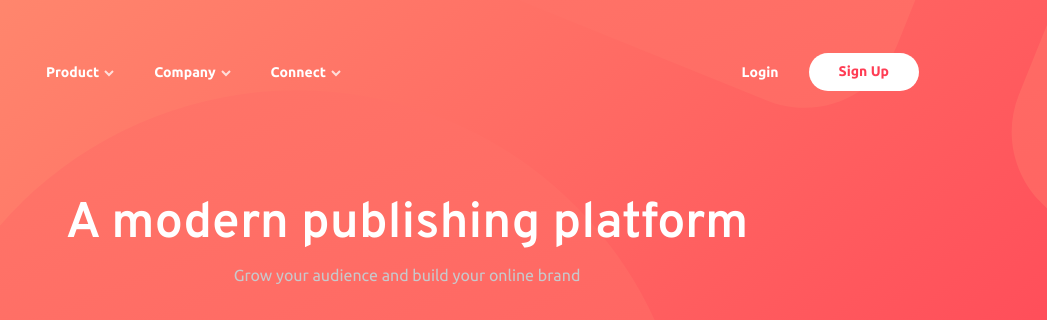
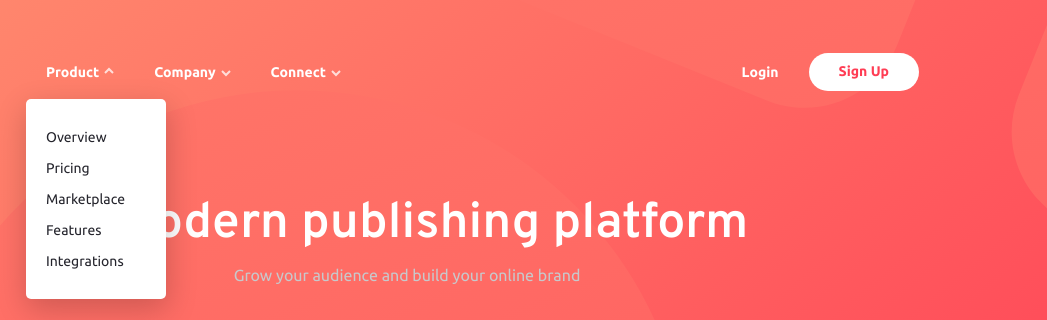
Before and after one commit to cloviswrodrigues/blogr_landing_page, a website: page frontend/index.html in a window 1280 px wide. Both pictures are taken after a click on the link "Product". Shown: the top 320 px of the page, 233-1280 px from the left. Drawn offline with Linux system fonts and the light colour scheme.

Commit message:
added submenu logic

```diff
--- a/frontend/index.html
+++ b/frontend/index.html
@@ -24,7 +24,7 @@
       <nav class="header__nav">
         <div class="header__menu">
           <div class="header__menu-item">
-            <a href="#" class="header__dropdown">Product</a>
+            <a href="#" class="header__dropdown js-dropdown">Product</a>
             <ul class="header__submenu">
               <li><a href="#">Overview</a></li>
               <li><a href="#">Pricing</a></li>
@@ -34,7 +34,7 @@
             </ul>
           </div>
           <div class="header__menu-item">
-            <a href="#" class="header__dropdown">Company</a>
+            <a href="#" class="header__dropdown js-dropdown">Company</a>
             <ul class="header__submenu">
               <li><a href="#">About</a></li>
               <li><a href="#">Team</a></li>
@@ -43,7 +43,7 @@
             </ul>
           </div>
           <div class="header__menu-item">
-            <a href="#" class="header__dropdown">Connect</a>
+            <a href="#" class="header__dropdown js-dropdown">Connect</a>
             <ul class="header__submenu">
               <li><a href="#">Contact</a></li>
               <li><a href="#">Newsletter</a></li>
@@ -162,5 +162,6 @@
       Coded by <a href="#">Clóvis Rodrigues</a>.
     </div>
   </footer>
+  <script src="./scripts/main.js"></script>
 </body>
 </html>
--- /dev/null
+++ b/frontend/scripts/main.js
@@ -0,0 +1,33 @@
+const menuItem = document.querySelectorAll('.js-dropdown');
+
+console.log('menu:', menuItem);
+
+function showSubMenu(e) {
+    hiddenAllSubMenu();
+
+    let dropDown = e.target;
+    let subMenu = e.target.nextElementSibling;
+    dropDown.classList.add('dropdown-active');
+    subMenu.classList.add('opacity', 'js-submenu-activate');
+}
+
+function hiddenAllSubMenu(){
+    menuItem.forEach((elem) => {
+        let dropDown = elem;
+        let subMenu = elem.nextElementSibling;
+        dropDown.classList.remove('dropdown-active')
+        subMenu.classList.remove('opacity','js-submenu-activate');
+    })
+}
+
+menuItem.forEach((e) => {
+    e.addEventListener('click', showSubMenu)
+})
+
+window.addEventListener('mouseup', (e) => {
+    var submenuActivate = document.querySelector('.js-submenu-activate');
+    console.log('e ====>',e.target)
+    if (e.target != submenuActivate) {
+        hiddenAllSubMenu();
+    }
+})
--- a/frontend/scss/_header.scss
+++ b/frontend/scss/_header.scss
@@ -32,6 +32,10 @@
         display: flex;
         align-items: center;
         gap: 4rem;
+
+        &-item {
+            position: relative;
+        }
     }
 
     &__dropdown {
@@ -39,6 +43,8 @@
         &::after {
             content: url(../images/icon-arrow-light.svg);
             margin-left: .5rem;
+            display: inline-block;
+            transition: all 1s;
         }
 
         &:hover {
@@ -46,8 +52,33 @@
         }
     }
 
+    .dropdown-active {
+        &::after {
+            transform: rotateX(180deg);
+        }
+    }
+
     &__submenu {
-        display: none;
+        opacity: 0;
+        position: absolute;
+        top: 35px;
+        left: -20px;
+        background-color: $color-white;
+        padding: 3rem 2rem;
+        color: $color-very-dark-black-blue;
+        border-radius: 5px;
+        font-weight: 400;
+        width: 140px;
+        box-shadow: 1px 10px 30px 1px rgba(0,0,0,0.19);
+        transition: all 1s;
+
+        li:not(:last-child) {
+            margin-bottom: 1.5rem;
+        }
+
+        li:hover {
+            font-weight: 600;
+        }
     }
 
     &__logon {
@@ -69,3 +100,7 @@
         }
     }
 }
+
+.opacity {
+    opacity: 1 !important;
+}
```
Also changed, not shown: frontend/css/style.css, 1 other file.
